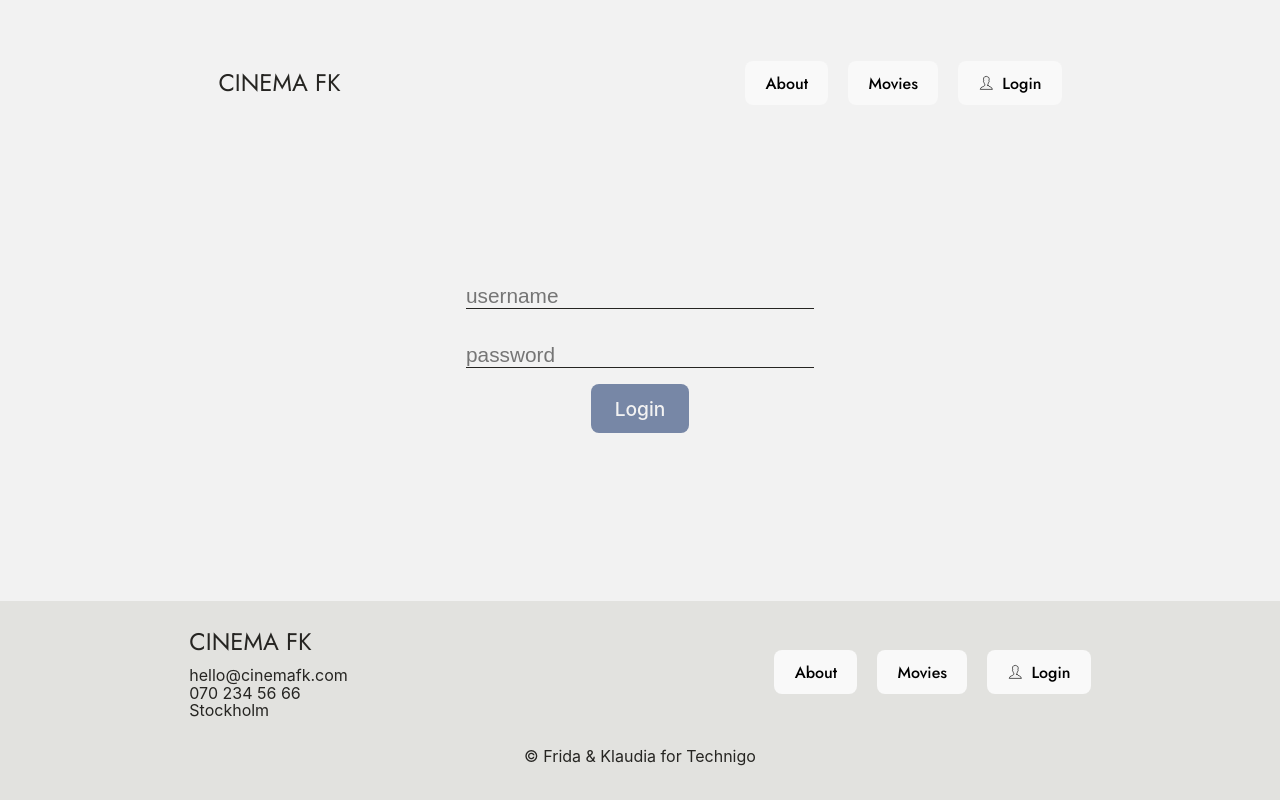
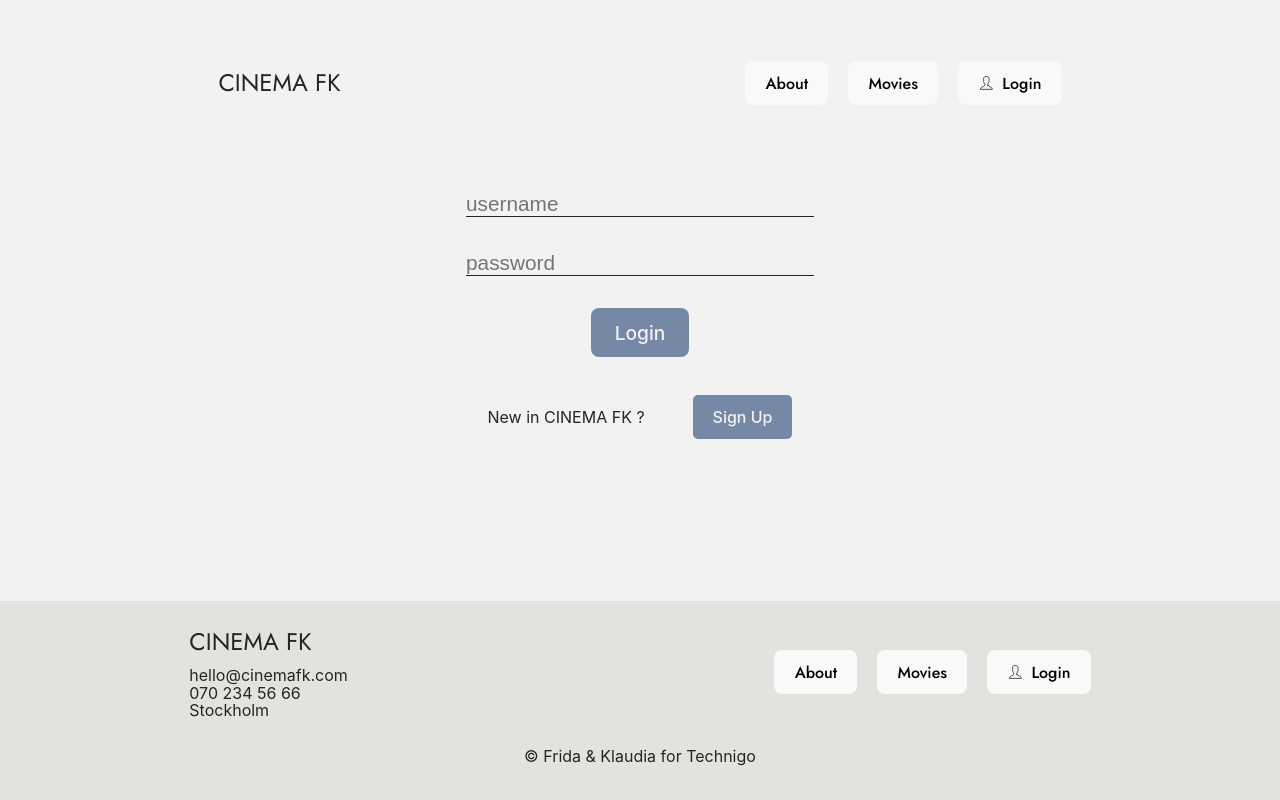
Before and after one commit to Technigo/final-boiler-plate-monorepo, a React (Vite) app: page /login in a window 1280 px wide. Built offline with nearby package versions, Linux system fonts and the light colour scheme; no server answers.

Commit message:
added button form register in login page

```diff
--- a/src/pages/Login.jsx
+++ b/src/pages/Login.jsx
@@ -1,7 +1,7 @@
 import { userStore } from '../store/userStore'
 import { useState } from 'react'
 import { useNavigate } from 'react-router-dom'
-// import { Link } from "react-router-dom";
+import { Link } from "react-router-dom";
 import './Register.css'
 
 // // Define the 'Login' functional component.
@@ -25,42 +25,15 @@ export const Login = () => {
         navigate('/')
       }
 
-      //       const isLoggedIn = userStore.getState().isLoggedIn;
-      //       if (isLoggedIn) {
-      //         // If the user is logged in, navigate to the "/home" route.
-      //         navigate("/home");
-      //       }
     } catch (error) {
       console.error('Login error:', error)
       alert('An error occurred during registration')
     }
   }
 
-  // Text content for the heading and paragraphs.
-  //   const text = {
-  //     heading: "Login Page",
-  //     intro: "login here...",
-  //     loremIpsum:
-  //       "Lorem ipsum dolor sit amet consectetur adipisicing elit. Inventore, vitae fugit ipsam quo accusantium autem officia necessitatibus ullam voluptati",
-  //   };
-
-  //   // Render the component content.
   return (
-    //     <>
-    //       <nav>
-    //         {/* Create a navigation menu with links to the login and sign-up routes. */}
-    //         <ul className="app-ul">
-    //           <li className="app-li">
-    //             <Link to="/">Login</Link>
-    //           </li>
-    //           <li className="app-li">
-    //             <Link to="/register">Sign Up</Link>
-    //           </li>
-    //         </ul>
-    //       </nav>
-    //
-    <div className="app-container">
-      <div className="input-container">
+    <div className="page-section">
+      <div className="register-container">
         <input
           type="text"
           placeholder="username"
@@ -77,11 +50,11 @@ export const Login = () => {
       <div className="button-container">
         <button onClick={onLoginClick}> Login </button>
       </div>
+      <div className="register-button-container">
+        <p>New in CINEMA FK ?</p>
+        <Link to="/register" className='register-button'>Sign Up</Link>
+      </div>
     </div>
-    //     </>
+
   )
 }
-
-// // SUMMARY
-
-// // This code defines the Login component, which handles user login functionality. It imports necessary components, hooks, and the user store, and it defines state variables for username and password. The component also provides a form for entering login credentials, handles the login button click event, and uses React Router to navigate between login and sign-up routes. Additionally, it renders text content and the 'Logos' component.
--- a/src/pages/Register.css
+++ b/src/pages/Register.css
@@ -1,11 +1,12 @@
-.input-container {
+.register-container {
 	grid-row: 2/3;
 	display: flex;
 	gap: 10px;
 	flex-direction: column;
 	justify-content: center;
+	margin-top: -5rem;
 }
-.input-container input {
+.register-container input {
 	border: none;
 	border-bottom: 1px var(--font-color) solid;
 	background-color: transparent;
@@ -19,11 +20,31 @@
 	display: flex;
 	justify-content: center;
 	align-items: start;
-	margin-top: 1rem;
+	margin-top: 2rem;
 }
 .button-container button {
 	font-size: 1em;
-	background-color: var(--primary-color); /*beige color as in Trello? */
+	background-color: var(--primary-color);
 	color: var(--background-color);
 	font-size: 1.2rem;
 }
+
+.register-button-container {
+	display: flex;
+	justify-content: space-around;
+	align-items: center;
+	margin-top: 2rem;
+}
+
+.register-button {
+	display: inline-block;
+	padding: 10px 20px;
+	font-size: 16px;
+	text-align: center;
+	text-decoration: none;
+	background-color: var(--primary-color);
+	color: var(--background-color);
+	border-radius: 5px;
+	cursor: pointer;
+	margin-left: 3rem;
+}
--- a/src/pages/Register.jsx
+++ b/src/pages/Register.jsx
@@ -21,8 +21,6 @@ export const Register = () => {
       console.log('username ', username);
 
       if (username && password) {
-        const appContainer = document.getElementById('app-container');
-        appContainer.innerText = `Registration successful click on HOME`;
         navigate('/');
       }
     } catch (error) {
@@ -31,27 +29,10 @@ export const Register = () => {
     }
   };
 
-  //   Render the component content.
+
   return (
-    // <>
-    //       <nav>
-    //         {/* Create a navigation menu with links to the login and sign-up routes. */}
-    //         <ul className="app-ul">
-    //           <li className="app-li">
-    //             <Link to="/">Login</Link>
-    //           </li>
-    //           <li className="app-li">
-    //             <Link to="/register">Sign Up</Link>
-    //           </li>
-    //         </ul>
-    //       </nav>
-    //       {/* Render the 'Logos' component. */}
-    //       <Logos />
-    <div
-      className="app-container"
-      id="app-container"
-    >
-      <div className="input-container">
+    <div className="page-section" >
+      <div className="register-container">
         <input
           type="text"
           placeholder="username"
@@ -75,10 +56,6 @@ export const Register = () => {
         <button onClick={onRegisterClick}>Register</button>
       </div>
     </div>
-    //  </>
+
   )
 }
-
-// // SUMMARY
-
-// // This code defines the Register component, which handles user registration functionality. It imports necessary components, hooks, and the user store, and it defines state variables for email, username, and password. The component provides a form for entering registration details, handles the signup button click event, and uses React Router to navigate between login and sign-up routes. Additionally, it renders text content and the 'Logos' component.
```
